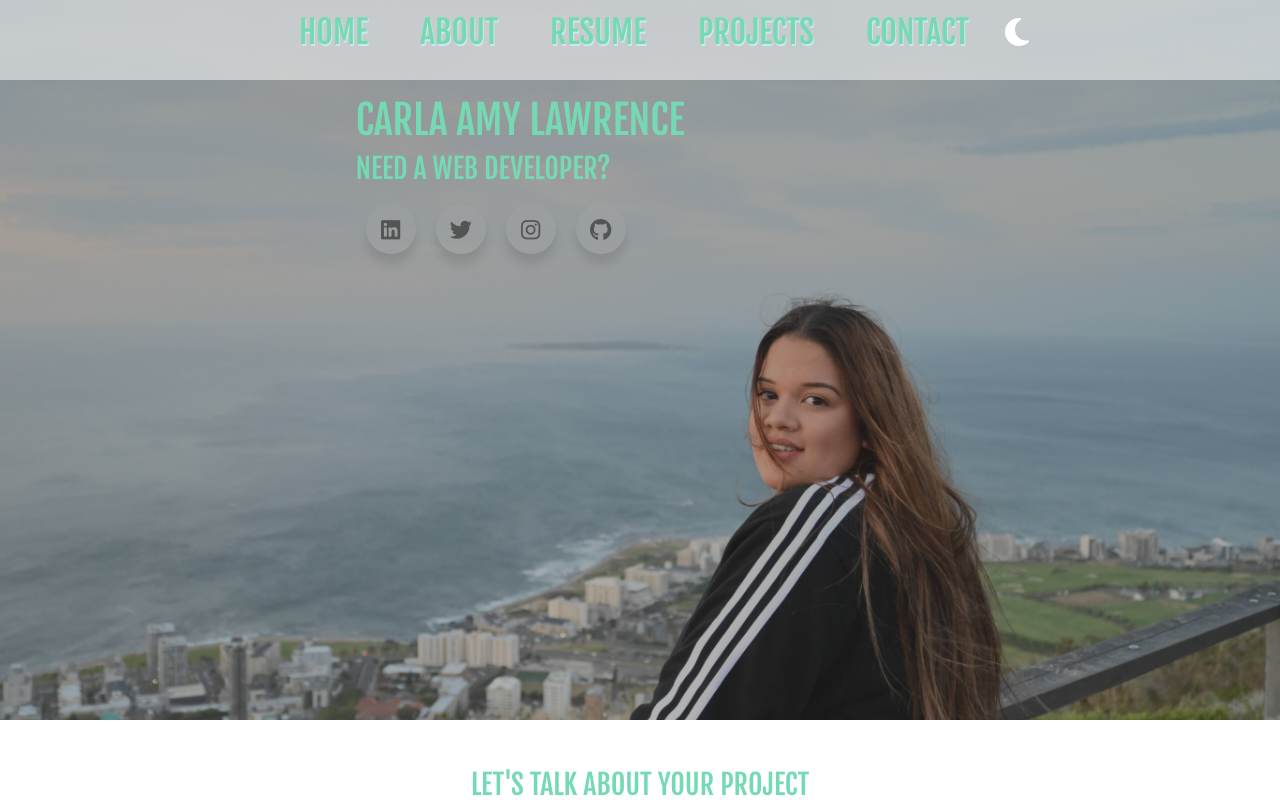
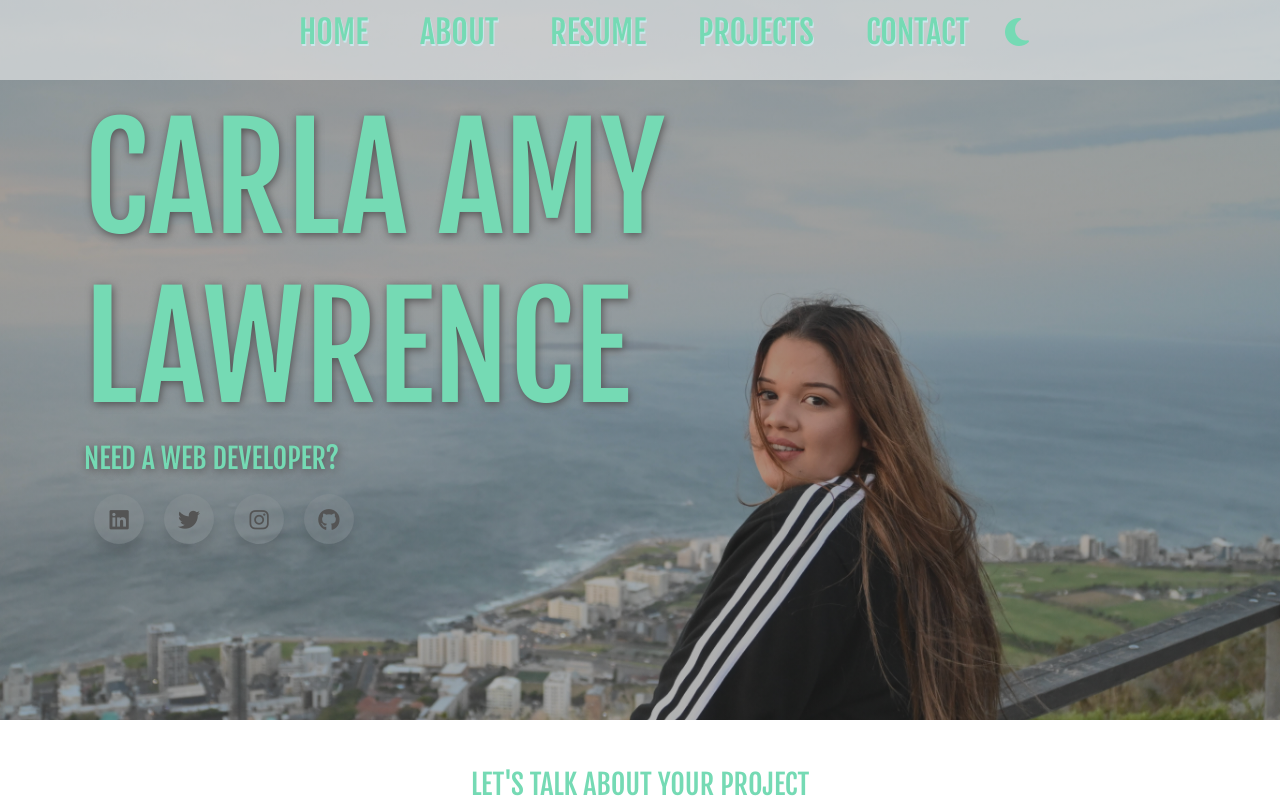
Before and after one commit to Carlaamylawrence/finalportfolio, a Vue app: page / in a window 1280 px wide. Shown: the top 800 px of the page. Built offline with nearby package versions, Linux system fonts and the light colour scheme; a web font is replaced by a local one.

Commit message:
minor things

```diff
--- a/src/App.vue
+++ b/src/App.vue
@@ -71,15 +71,16 @@ h1 {
   transform: translatey(-50%);
   /*   background: white; */
   padding: 2px;
+  text-shadow: #525151 1px 2px 8px ;
 }
 .btn {
   -webkit-border-radius: 4;
   -moz-border-radius: 4;
   border-radius: 4px;
 
-  color: var(--color1);
+  color: var(color2) !important;
   font-size: 20px;
-  background-color: var(--background-color);
+  background-color: #75dab4;
   padding: 10px 20px 10px 20px;
   border: solid #7ad6bc 3px;
   text-decoration: none !important;
--- a/src/components/Navbar.vue
+++ b/src/components/Navbar.vue
@@ -104,7 +104,7 @@ nav {
 .dark {
   border: none;
   font-size: 2rem;
-  color: var(--color1);
+  color: var(--color2);
 }
 
 #toggler {
--- a/src/views/AboutView.vue
+++ b/src/views/AboutView.vue
@@ -48,9 +48,9 @@
       </h3>
 
       <div class="skillset d-flex flex-wrap justify-content-center gap-4">
-        <div class="designcards d-flex flex-column align-content-center">
+        <div class="designcards d-flex flex-column align-items-center">
           <div class="design-icon"><i class="fa-solid fa-pen-ruler"></i></div>
-          <div class="design-text">
+          <div class="design-text tex-center">
             <ul>
               <li>Update/edit/add content</li>
               <li>Customise the look of your site</li>
@@ -83,10 +83,10 @@
         <div
           class="skills-title d-flex d-flex justify-content-center align-items-center"
         >
-          <h3 class="mt-3">TECH STACK</h3>
+          <h3 class="mt-4">TECH STACK</h3>
         </div>
         <div
-          class="skills-display row d-flex flex-wrap justify-content-center align-items-center p-5"
+          class="skills-display row d-flex flex-wrap justify-content-center align-items-center px-5"
         >
           <div
             class="skills-info aboutCard-container d-flex justify-content-center align-items-center col-md-3 g-1"
@@ -263,6 +263,7 @@
 }
 .design-text ul {
   list-style: none;
+  padding-left:0;
 }
 .design-text ul li {
   color: var(--color3);
--- a/src/views/LandingView.vue
+++ b/src/views/LandingView.vue
@@ -1,6 +1,6 @@
 <template>
   <section id="landing" class="row d-flex">
-    <div class="container p-5 d-flex flex-column col-lg-7">
+    <div class="container p-5 d-flex flex-column align-items-center">
       <div class="title m-5">
         <h1 class="landingMain">CARLA AMY LAWRENCE</h1>
         <h3 class="landingSub">NEED A WEB DEVELOPER?</h3>
@@ -65,6 +65,13 @@ export default {};
     url(../assets/land4.jpg);
   background-position: center;
   background-size: cover;
+}
+.landingMain{
+  font-size: 11vw;
+  text-shadow: #525151 1px 2px 8px ;
+}
+.landingSub{
+  text-shadow: #525151 1px 2px 8px ;
 }
 .container {
   height: 90vh;
```
